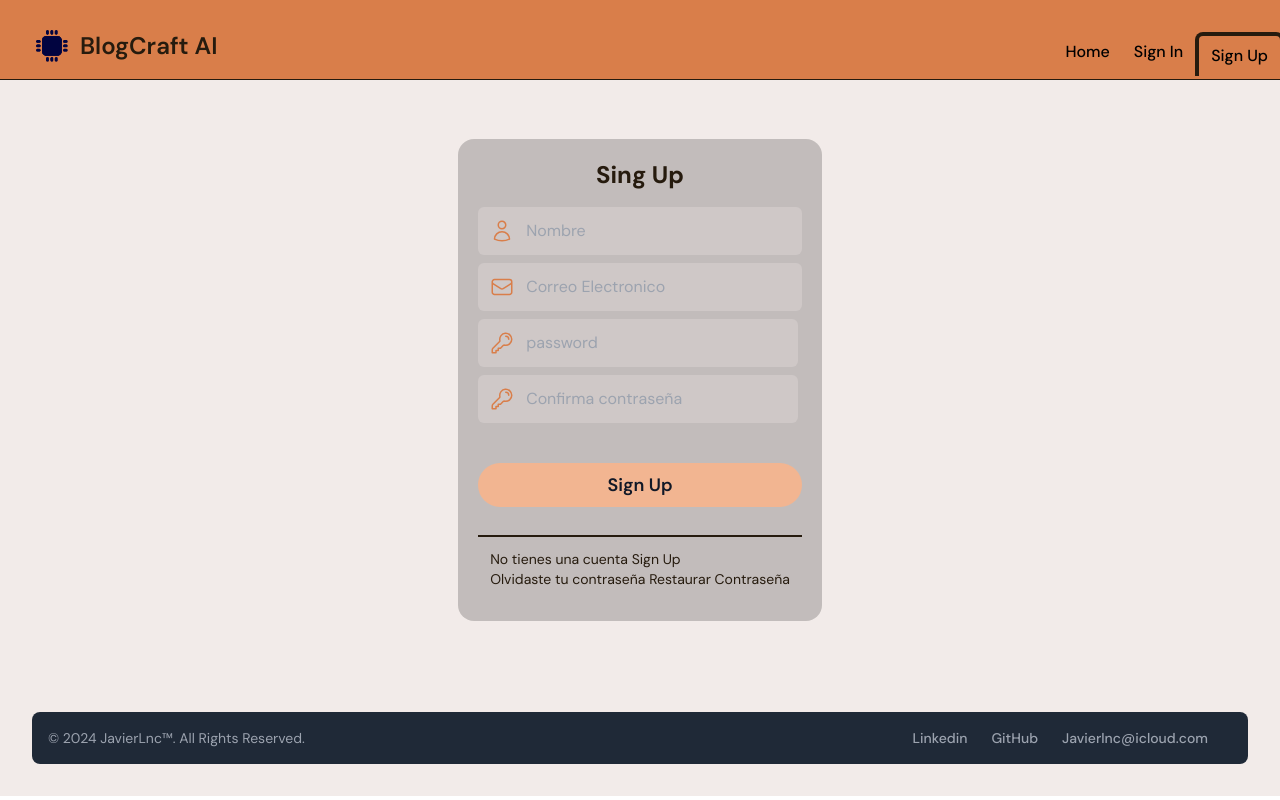
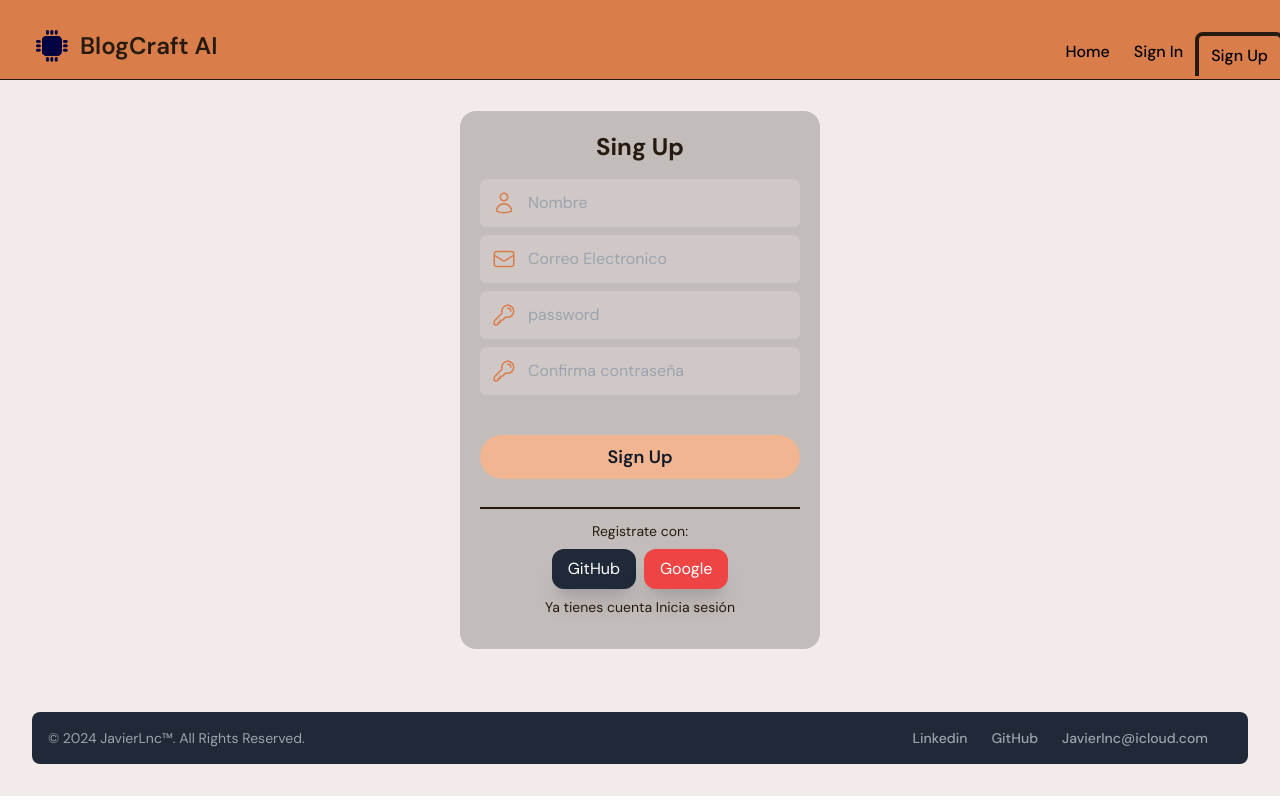
Before and after one commit to javierlnc/AIBlogGenerartor, an Angular app: page /signup in a window 1280 px wide. Built offline with nearby package versions, Linux system fonts and the light colour scheme.

Commit message:
add button in signup

```diff
--- a/src/app/modules/sign-up/sign-up.component.html
+++ b/src/app/modules/sign-up/sign-up.component.html
@@ -109,15 +109,30 @@
           Sign Up
         </button>
       </form>
-      <div class="border-t-2 border-stone-900 mt-5 p-3">
+      <div
+        class="border-t-2 border-stone-900 mt-5 p-3 w-full flex flex-col items-center gap-2"
+      >
+        <p class="text-sm">Registrate con:</p>
+        <div class="space-x-2">
+          <button
+            class="bg-gray-800 border-none px-4 py-2 rounded-xl cursor-pointer text-white shadow-xl hover:shadow-inner transition duration-500 ease-in-out transform hover:-translate-x hover:scale-105"
+          >
+            GitHub
+          </button>
+
+          <button
+            class="bg-red-500 border-none px-4 py-2 rounded-xl cursor-pointer text-white shadow-xl hover:shadow-inner transition duration-500 ease-in-out transform hover:-translate-x hover:scale-105"
+          >
+            Google
+          </button>
+        </div>
+
         <p class="text-sm">
-          No tienes una cuenta
-          <a class="hover:underline hover:text-orange-100">Sign Up</a>
-        </p>
-        <p class="text-sm">
-          Olvidaste tu contraseña
-          <a class="hover:underline hover:text-orange-100"
-            >Restaurar Contraseña</a
+          Ya tienes cuenta
+          <a
+            [routerLink]="['/signin']"
+            class="hover:underline hover:text-orange-100"
+            >Inicia sesión</a
           >
         </p>
       </div>
```
Also changed, not shown: src/app/modules/sign-up/sign-up.component.ts (+4 -5 lines).
